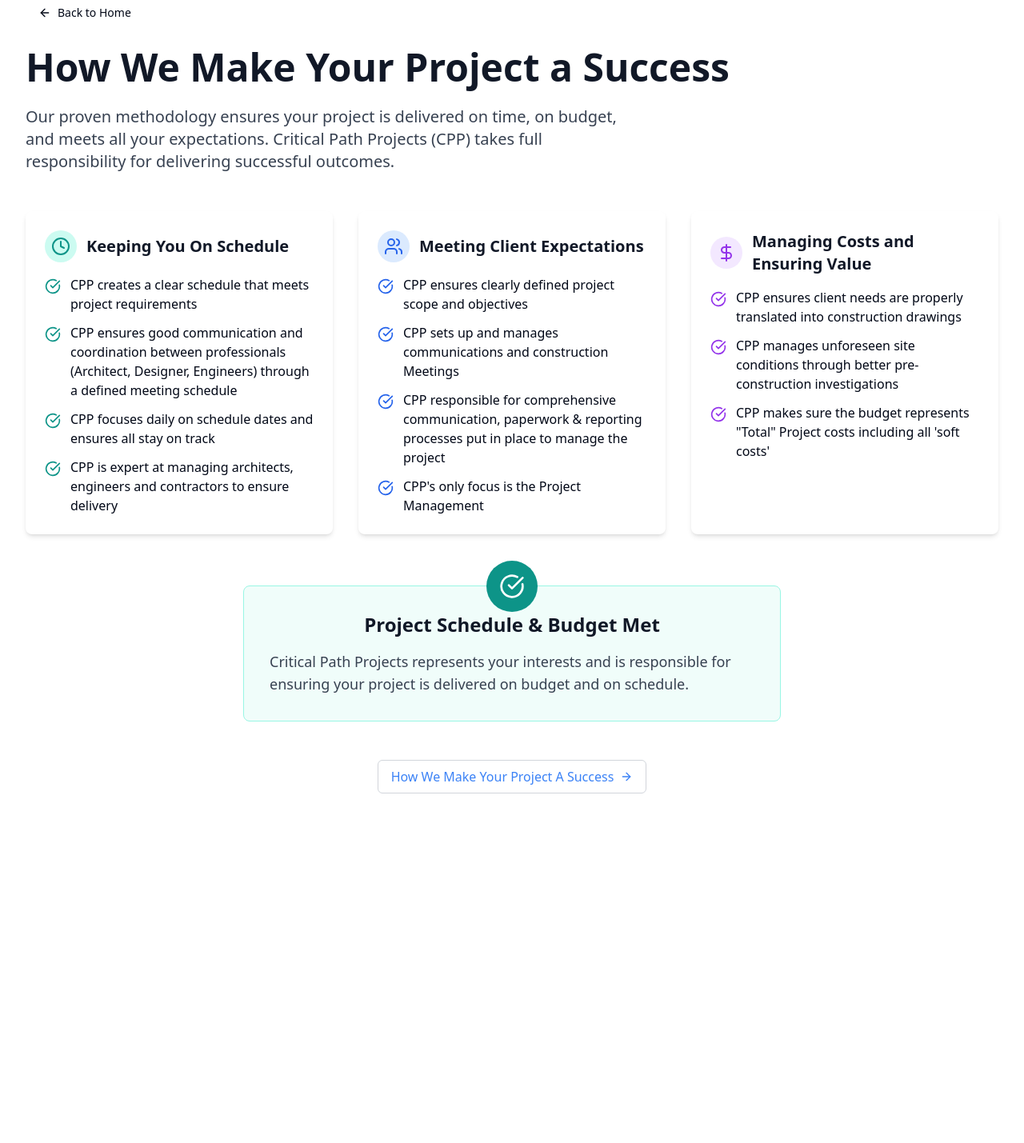
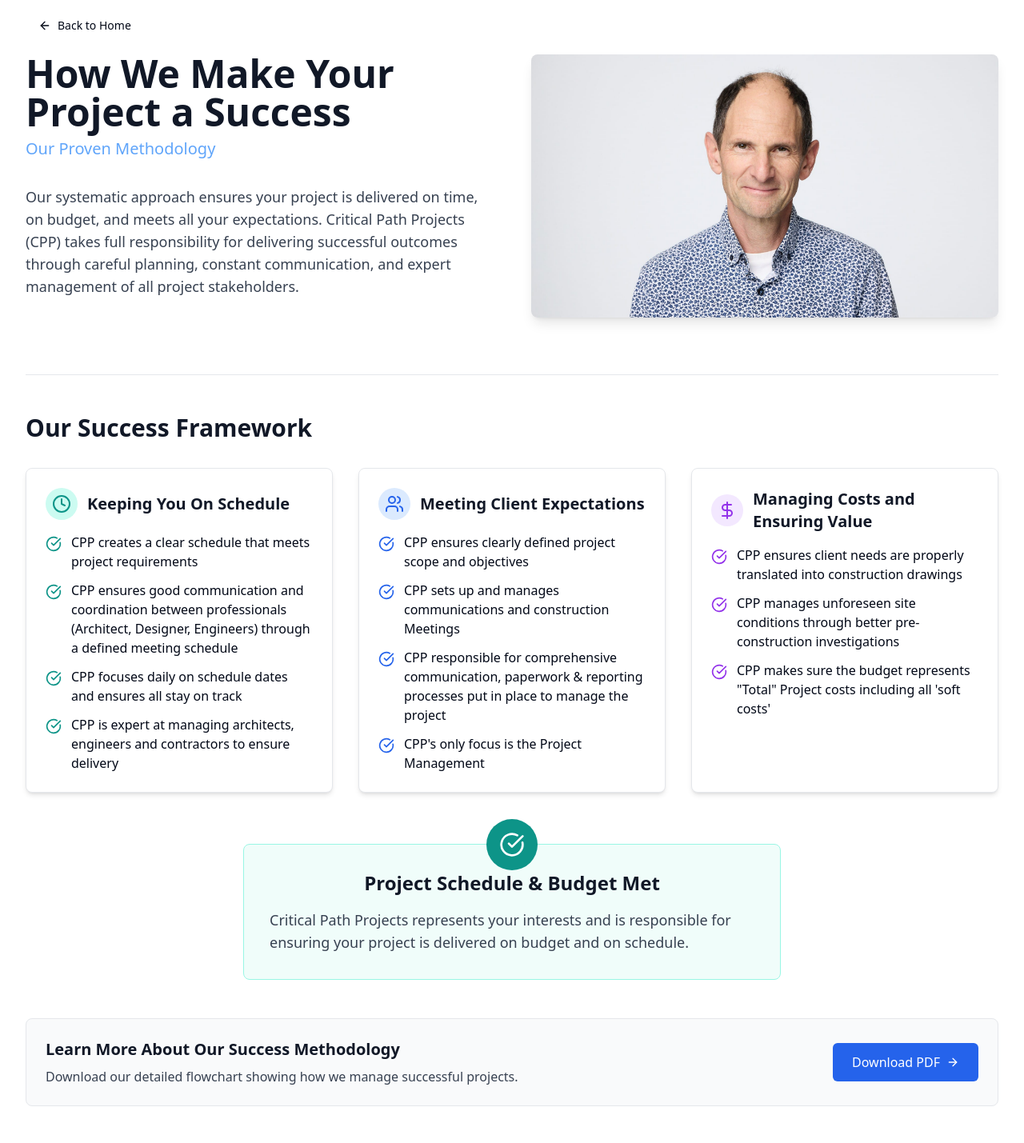
Before and after one commit to tomginsberg/criticalpath, a Next.js app: page /success-methodology in a window 1280 px wide. Shown: the part 100-1529 px from the top of the page at 80% size. Before the commit the page ends 1156 px from the top, so only its background shows below. Built offline with nearby package versions, Linux system fonts and the light colour scheme.

Commit message:
feat: Revamp Services and Success Methodology pages with improved layout, content, and image handling

```diff
--- a/app/success-methodology/page.tsx
+++ b/app/success-methodology/page.tsx
@@ -1,4 +1,6 @@
+"use client"
 import Link from "next/link"
+import Image from "next/image"
 import { Button } from "@/components/ui/button"
 import { ArrowLeft, ArrowRight, CheckCircle, Clock, DollarSign, Users } from "lucide-react"
 
@@ -6,24 +8,51 @@ export default function SuccessMethodology() {
   return (
     <main className="pt-12 md:pt-24 pb-32 md:pb-16">
       <div className="container">
-        <div className="mb-12">
-          <Link href="/#advantage">
-            <Button variant="ghost" className="flex items-center gap-2 mb-6">
+        <div className="w-full sticky top-4 p-4 border rounded-xl md:relative md:pb-2 md:px-0 md:pt-0 md:border-none bg-background z-10 flex items-center mb-6">
+          <Link href="/#advantage" className="hidden md:block">
+            <Button variant="ghost" className="flex items-center gap-2">
               <ArrowLeft className="h-4 w-4" />
               Back to Home
             </Button>
           </Link>
-          <h1 className="text-3xl md:text-5xl font-bold text-gray-900 mb-6">How We Make Your Project a Success</h1>
-          <p className="text-xl text-gray-700 max-w-3xl">
-            Our proven methodology ensures your project is delivered on time, on budget, and
+        </div>
+
+        <div className="grid lg:grid-cols-2 gap-12 items-start mb-16">
+          <div>
+            <h1 className="text-3xl md:text-5xl font-bold text-gray-900 mb-2">How We Make Your Project a Success</h1>
+            <p className="text-xl text-blue-400 font-medium mb-8">Our Proven Methodology</p>
+
+            <div className="prose prose-slate max-w-none mb-8">
+              <p className="text-lg text-gray-700">
+                Our systematic approach ensures your project is delivered on time, on budget, and
                 meets all your expectations. Critical Path Projects (CPP) takes full responsibility for
-            delivering successful outcomes.
+                delivering successful outcomes through careful planning, constant communication, and
+                expert management of all project stakeholders.
               </p>
             </div>
+          </div>
+
+          <div className="relative aspect-video overflow-hidden rounded-lg shadow-lg lg:sticky lg:top-24 lg:self-start">
+            <Image
+              src="/images/peter.png"
+              alt="Critical Path Projects Success Methodology"
+              fill
+              className="object-cover"
+              priority
+              onError={(e) => {
+                const target = e.target as HTMLImageElement;
+                target.src = "/placeholder.svg";
+              }}
+            />
+          </div>
+        </div>
+
+        <div className="border-t border-gray-200 pt-12 mb-12">
+          <h2 className="text-2xl md:text-3xl font-bold text-gray-900 mb-8">Our Success Framework</h2>
 
           {/* Mobile view - simplified vertical flow */}
           <div className="md:hidden space-y-8">
-          <div className="bg-white p-6 rounded-lg shadow-md ">
+            <div className="bg-white p-6 rounded-lg shadow-md border border-gray-200">
               <div className="flex items-center gap-3 mb-4">
                 <div className="bg-teal-100 p-2 rounded-full">
                   <Clock className="h-6 w-6 text-teal-600" />
@@ -53,7 +82,7 @@ export default function SuccessMethodology() {
               </ul>
             </div>
 
-          <div className="bg-white p-6 rounded-lg shadow-md ">
+            <div className="bg-white p-6 rounded-lg shadow-md border border-gray-200">
               <div className="flex items-center gap-3 mb-4">
                 <div className="bg-blue-100 p-2 rounded-full">
                   <Users className="h-6 w-6 text-blue-600" />
@@ -83,7 +112,7 @@ export default function SuccessMethodology() {
               </ul>
             </div>
 
-          <div className="bg-white p-6 rounded-lg shadow-md ">
+            <div className="bg-white p-6 rounded-lg shadow-md border border-gray-200">
               <div className="flex items-center gap-3 mb-4">
                 <div className="bg-purple-100 p-2 rounded-full">
                   <DollarSign className="h-6 w-6 text-purple-600" />
@@ -106,7 +135,7 @@ export default function SuccessMethodology() {
               </ul>
             </div>
 
-          <div className="bg-teal-50 p-6 rounded-lg  text-center">
+            <div className="bg-teal-50 p-6 rounded-lg border border-teal-200 text-center">
               <div className="inline-flex justify-center items-center w-16 h-16 bg-teal-600 text-white rounded-full mb-4">
                 <CheckCircle className="h-8 w-8" />
               </div>
@@ -116,20 +145,13 @@ export default function SuccessMethodology() {
                 on budget and on schedule.
               </p>
             </div>
-
-          {/* PDF Download Button - Mobile */}
-          <div className="mt-8 text-center">
-            <a href="/success.pdf" target="_blank" rel="noopener noreferrer">
-              View Our Success Flowchart
-            </a>
-          </div>
           </div>
 
           {/* Desktop view - flowchart style */}
           <div className="hidden md:block relative">
             <div className="grid grid-cols-3 gap-8 mb-16">
               {/* Column 1 */}
-            <div className="bg-white p-6 rounded-lg shadow-md ">
+              <div className="bg-white p-6 rounded-lg shadow-md border border-gray-200 hover:shadow-lg transition-shadow duration-300">
                 <div className="flex items-center gap-3 mb-4">
                   <div className="bg-teal-100 p-2 rounded-full">
                     <Clock className="h-6 w-6 text-teal-600" />
@@ -160,7 +182,7 @@ export default function SuccessMethodology() {
               </div>
 
               {/* Column 2 */}
-            <div className="bg-white p-6 rounded-lg shadow-md ">
+              <div className="bg-white p-6 rounded-lg shadow-md border border-gray-200 hover:shadow-lg transition-shadow duration-300">
                 <div className="flex items-center gap-3 mb-4">
                   <div className="bg-blue-100 p-2 rounded-full">
                     <Users className="h-6 w-6 text-blue-600" />
@@ -191,7 +213,7 @@ export default function SuccessMethodology() {
               </div>
 
               {/* Column 3 */}
-            <div className="bg-white p-6 rounded-lg shadow-md ">
+              <div className="bg-white p-6 rounded-lg shadow-md border border-gray-200 hover:shadow-lg transition-shadow duration-300">
                 <div className="flex items-center gap-3 mb-4">
                   <div className="bg-purple-100 p-2 rounded-full">
                     <DollarSign className="h-6 w-6 text-purple-600" />
@@ -215,37 +237,46 @@ export default function SuccessMethodology() {
               </div>
             </div>
 
-          {/* Flow lines */}
-          <div className="absolute left-1/6 top-[calc(100%-4rem)] w-2/3 h-16  rounded-b-xl"></div>
-          <div className="absolute left-1/2 top-[calc(100%-4rem)] w-0 h-16 "></div>
-
             {/* Result box */}
-          <div className="bg-teal-50 p-8 rounded-lg border border-teal-200 text-center max-w-2xl mx-auto relative mb-12"> {/* Added mb-12 */}
+            <div className="bg-teal-50 p-8 rounded-lg border border-teal-200 text-center max-w-2xl mx-auto relative mb-12">
               <div className="absolute -top-8 left-1/2 transform -translate-x-1/2 inline-flex justify-center items-center w-16 h-16 bg-teal-600 text-white rounded-full">
                 <CheckCircle className="h-8 w-8" />
               </div>
               <h2 className="text-2xl font-bold text-gray-900 mb-4">Project Schedule & Budget Met</h2>
               <div className="flex items-center justify-center gap-6">
-
                 <p className="text-left text-lg text-gray-700">
                   Critical Path Projects represents your interests and is responsible for ensuring your project is
                   delivered on budget and on schedule.
                 </p>
               </div>
             </div>
+          </div>
+        </div>
 
-          {/* PDF Download Button - Desktop */}
-          <div className="flex justify-center mt-8">
+        <div className="bg-gray-50 p-6 rounded-lg border border-gray-200 mb-12">
+          <div className="flex flex-col md:flex-row md:items-center md:justify-between gap-6">
+            <div>
+              <h3 className="text-xl font-bold text-gray-900 mb-2">Learn More About Our Success Methodology</h3>
+              <p className="text-gray-700">Download our detailed flowchart showing how we manage successful projects.</p>
+            </div>
             <a
               href="/success.pdf"
               target="_blank"
               rel="noopener noreferrer"
-              className="inline-flex items-center gap-2 px-4 py-2 border border-gray-300 rounded-md text-blue-500 hover:text-blue-600 hover:border-blue-300 transition-colors"
+              className="flex-shrink-0 inline-flex items-center gap-2 px-6 py-3 bg-blue-600 hover:bg-blue-700 text-white rounded-md transition-colors"
             >
-              How We Make Your Project A Success
-              <ArrowRight className="h-4 w-4 transition-transform group-hover:translate-x-1" />
+              Download PDF
+              <ArrowRight className="h-4 w-4" />
             </a>
           </div>
+        </div>
+
+        <div className="flex justify-center">
+          <Link href="/#contact">
+            <Button size="lg" className="bg-blue-600 hover:bg-blue-700 text-white">
+              Contact Us To Discuss Your Project
+            </Button>
+          </Link>
         </div>
       </div>
     </main>
```
Also changed, not shown: app/services/page.tsx (+41 -13 lines). Lines whose indentation alone changed are shown as unchanged.
